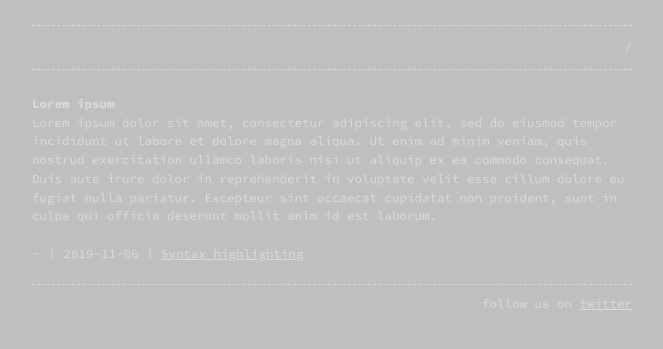
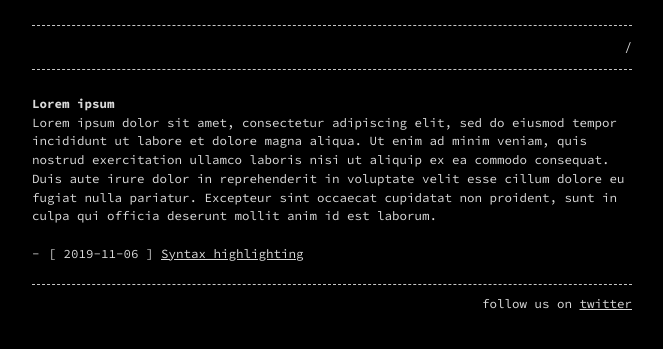
Before and after one commit to yasiratmaca/jesuz.github.io, a Jekyll site: the page built from index.md, in a window 1280 px wide. Shown: the top 349 px of the page, without its empty margins (308-971 px from the left). Built offline with Jekyll 4.4.1, drawn with Linux system fonts in a browser that asks for light colours.

Commit message:
Update _dark.scss

```diff
--- a/_sass/_dark.scss
+++ b/_sass/_dark.scss
@@ -8,7 +8,7 @@
   --border: dashed 1px rgba(219, 219, 219, 0.9);
   --selection-background: rgba(219, 219, 219, 0.99);
   --selection-text: #000;
-  --background-color: #BFBFBF;
+  --background-color: #000;
   --text-color: var(--base-color);
   --placeholder-color: var(--base-color);
   --link-color: var(--base-color);
```
